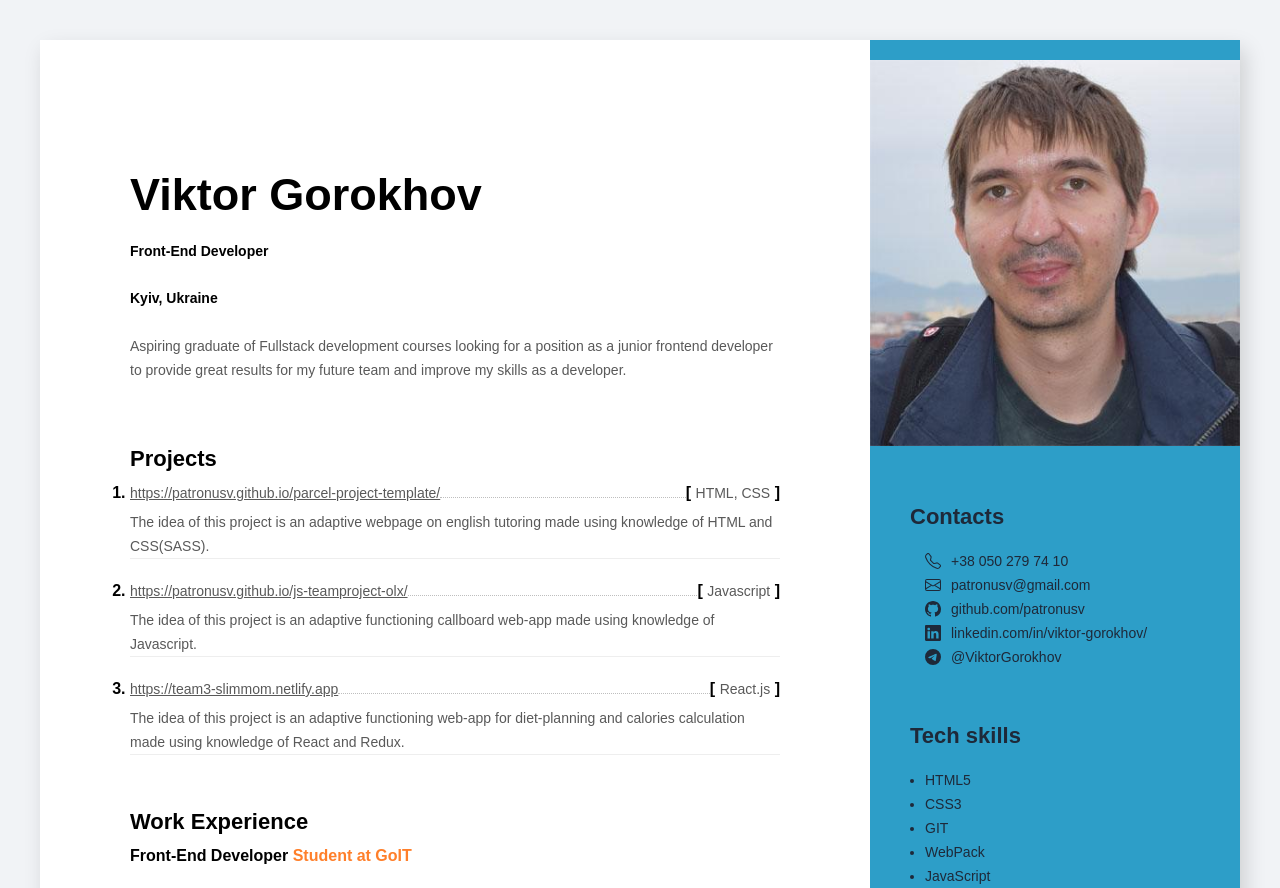
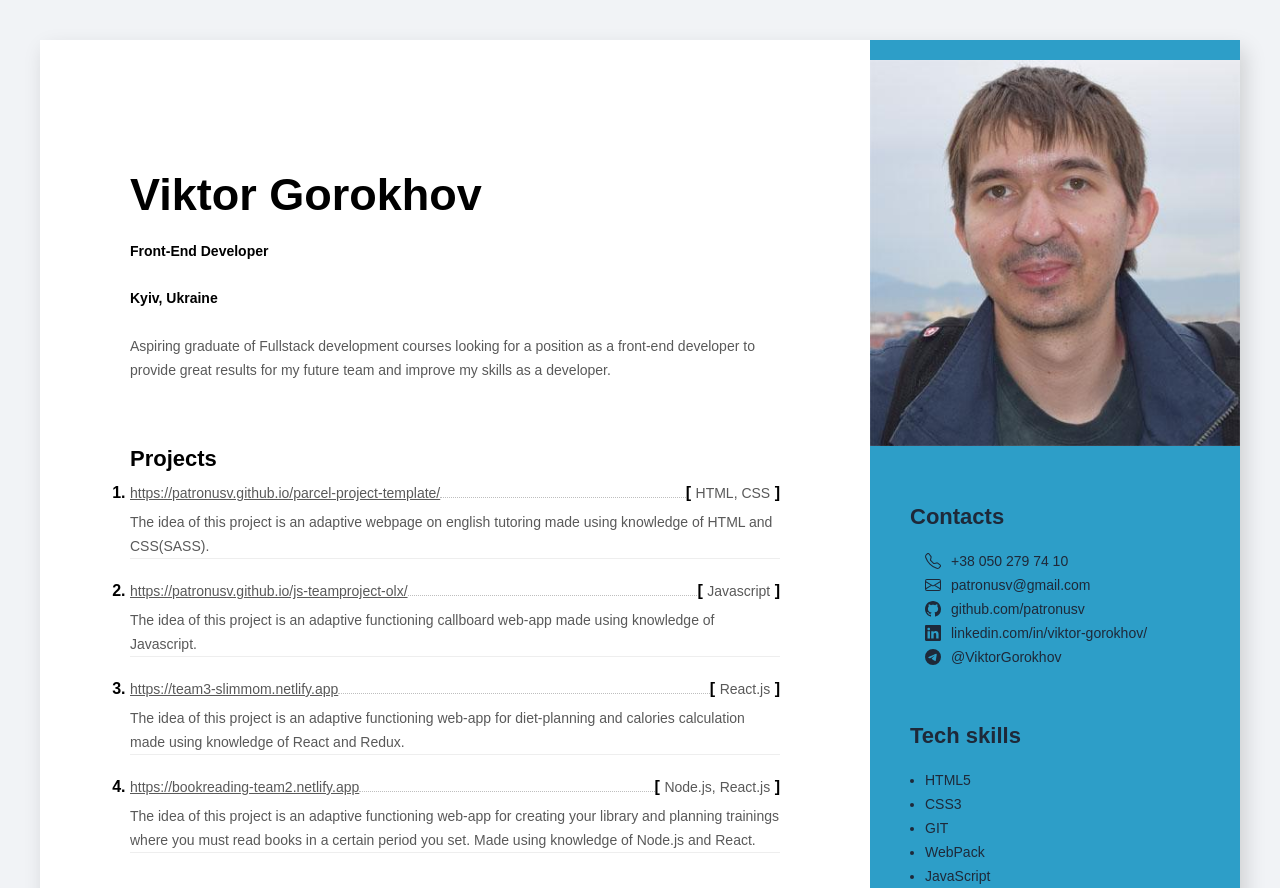
Before and after one commit to patronusv/resume, a JavaScript app: page / in a window 1280 px wide. Shown: the top 888 px of the page. Built offline with nearby package versions, Linux system fonts and the light colour scheme; the HTML template or start-up script is replaced by a standard one.

Commit message:
added 4th project

```diff
--- a/src/components/aboutMe/AboutMe.js
+++ b/src/components/aboutMe/AboutMe.js
@@ -9,8 +9,8 @@ const AboutMe = () => {
         <h2 className="profession">Front-End Developer</h2>
         <h2 className="profession">Kyiv, Ukraine</h2>
         <p className="description">
-          Aspiring graduate of Fullstack development courses looking for a position as a junior frontend developer to provide great results for my
-          future team and improve my skills as a developer.
+          Aspiring graduate of Fullstack development courses looking for a position as a front-end developer to provide great results for my future
+          team and improve my skills as a developer.
         </p>
       </div>
 
--- a/src/data/data.js
+++ b/src/data/data.js
@@ -33,14 +33,20 @@ export default {
       description:
         'The idea of this project is an adaptive functioning web-app for diet-planning and calories calculation made using knowledge of React and Redux.',
     },
+    {
+      link: 'https://bookreading-team2.netlify.app',
+      techStack: 'Node.js, React.js',
+      description:
+        'The idea of this project is an adaptive functioning web-app for creating your library and planning trainings where you must read books in a certain period you set. Made using knowledge of Node.js and React.',
+    },
   ],
   work: [
     {
       title: 'Front-End Developer',
       company: 'Student at GoIT',
-      period: 'September 2020 - up to now',
+      period: 'September 2020 - May 2021',
       country: 'Ukraine',
-      duties: ['Teamlead in 3 team projects.'],
+      duties: ['Teamlead in 4 team projects.'],
     },
     {
       title: 'Junior Category Manager',
@@ -75,7 +81,7 @@ export default {
     {
       establishment: 'GoIT',
       speciality: 'Fullstack JS Developer',
-      period: 'September 2020 - April 2021',
+      period: 'September 2020 - May 2021',
       country: 'Ukraine',
     },
     {
```
